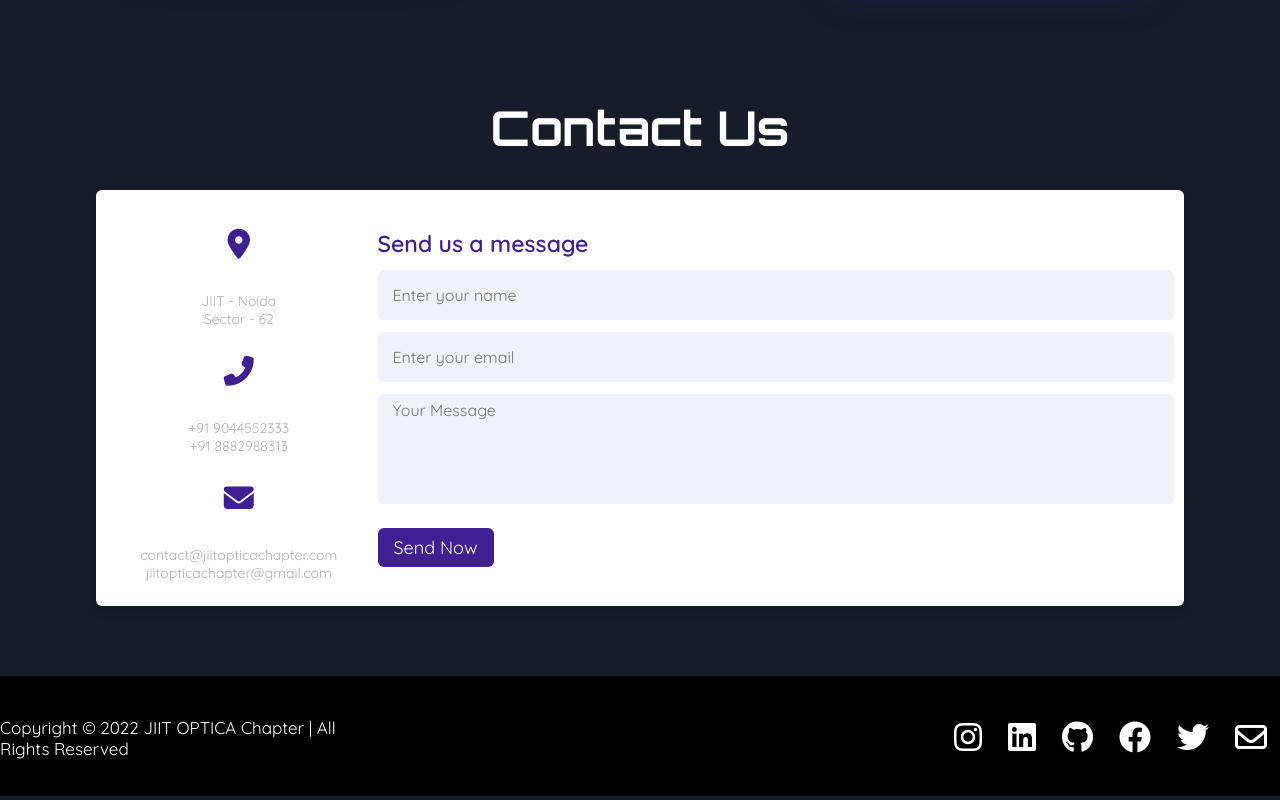
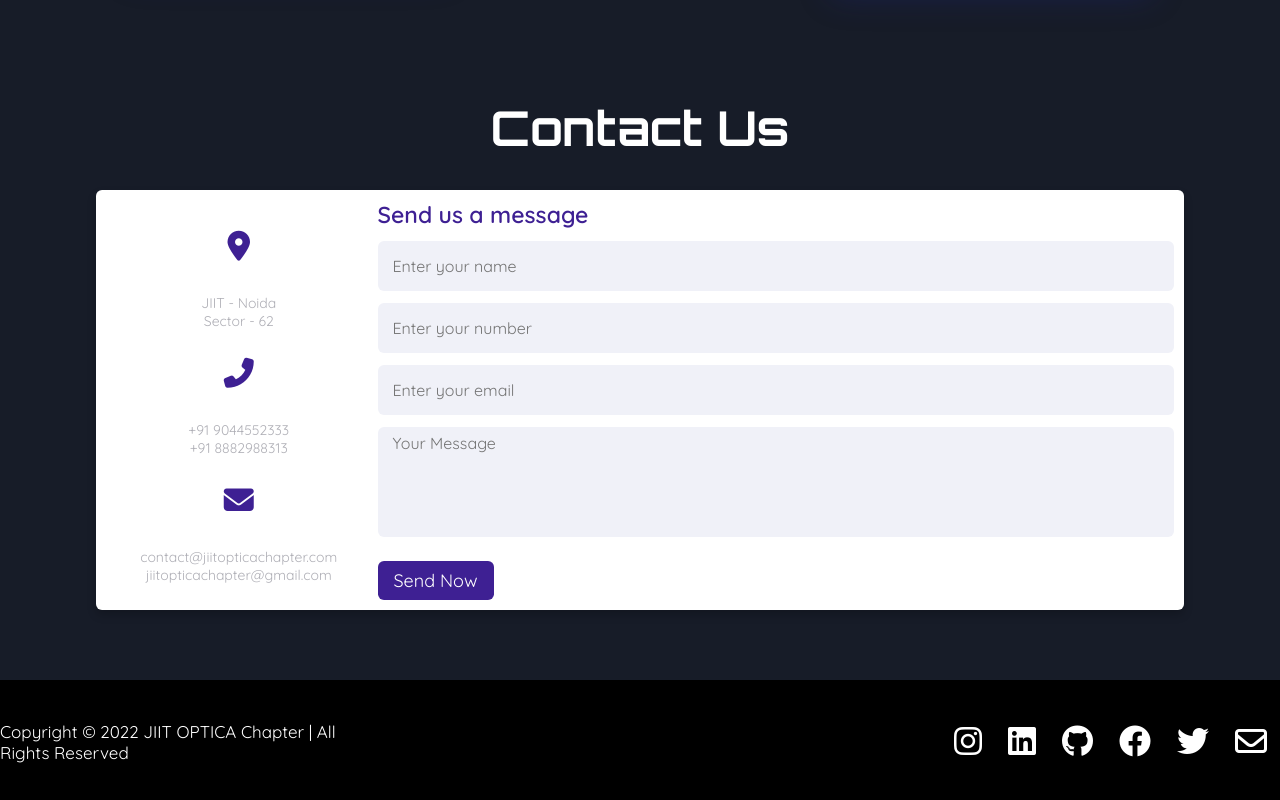
Before and after one commit to HarshSharma20503/optica, a React (Create React App) app: page / in a window 1280 px wide. Shown: the part 4232-5032 px from the top of the page. Built offline with nearby package versions, Linux system fonts and the light colour scheme.

Commit message:
changed css in contact us form

```diff
--- a/src/components/ContactUs/ContactUs.js
+++ b/src/components/ContactUs/ContactUs.js
@@ -35,6 +35,9 @@ function ContactUs() {
                 <input type="text" placeholder="Enter your name" />
               </div>
               <div class="ContactUs-input-box">
+                <input type="text" placeholder="Enter your number" />
+              </div>
+              <div class="ContactUs-input-box">
                 <input type="text" placeholder="Enter your email" />
               </div>
               <div class="ContactUs-input-box ContactUs-message-box">
--- a/src/components/ContactUs/ContactUs.scss
+++ b/src/components/ContactUs/ContactUs.scss
@@ -76,6 +76,7 @@
               background: #f0f1f8;
               border-radius: 6px;
               padding: 0 15px;
+              color: #040306;
               resize: none;
             }
           }
@@ -88,6 +89,7 @@
             textarea {
               height: 100%;
               width: 100%;
+              color: #040306;
               border: none;
               outline: none;
               font-size: 16px;
```
